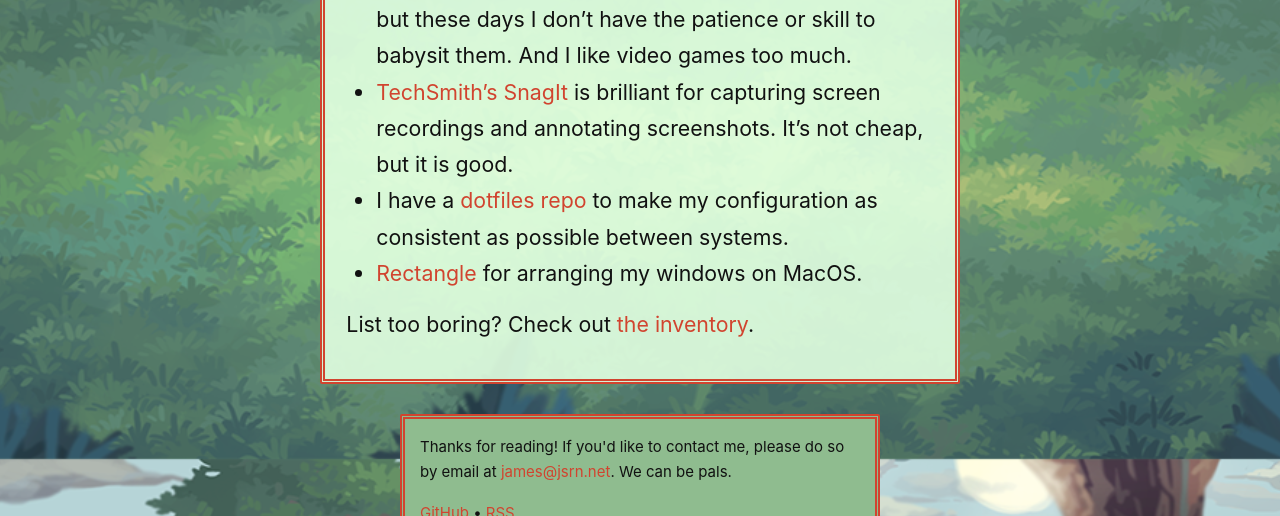
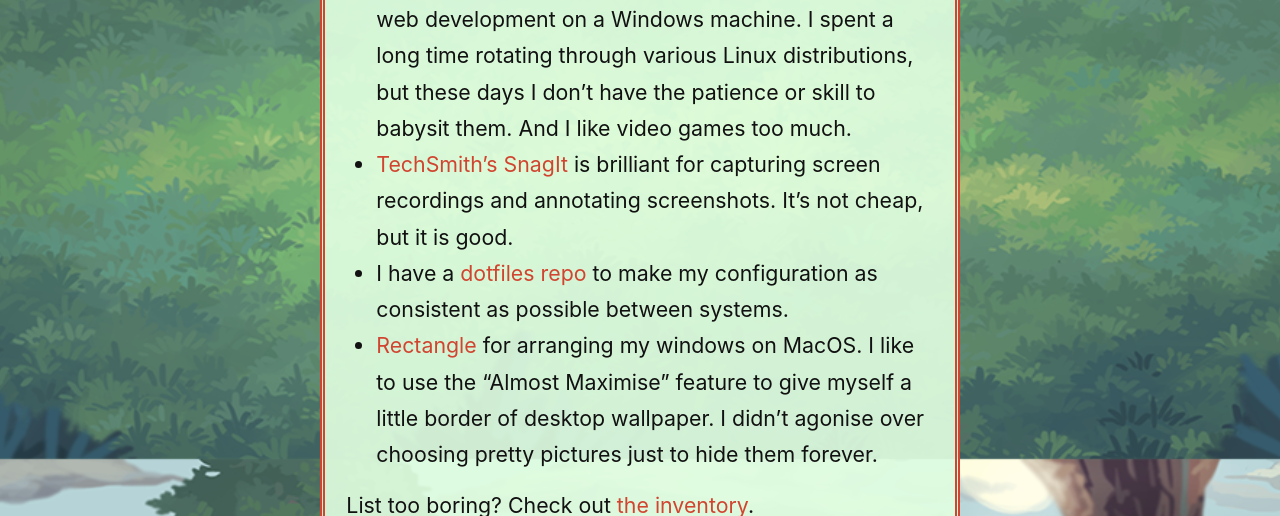
Before and after one commit to jsrn/jsrn.github.io, a Jekyll site: the page built from uses.md, in a window 1280 px wide and 900 px high, scrolled down 2241 px, cut to the strip 0-516 px from the top of the window. Built offline with Jekyll 4.4.1, drawn with Linux system fonts in a browser that asks for light colours; some of the changed text lies outside the part shown.

Commit message:
updated uses

```diff
--- a/uses.md
+++ b/uses.md
@@ -14,7 +14,7 @@
 
 ## Software
 
-- [RubyMine](https://www.jetbrains.com/ruby/) for serious Ruby work. [Visual Studio Code](https://code.visualstudio.com/) for all other text and code editing.
+- [RubyMine](https://www.jetbrains.com/ruby/) for serious Ruby work. [Visual Studio Code](https://code.visualstudio.com/) for all other text and code editing. I try to get into neovim once a year or so. It sticks a little more each time.
 - The majority of my note-taking and journaling is done in [Obsidian](https://obsidian.md/). For all its wonderful features, it's essentially a layer on top of a soup of version controlled markdown files. As with this website, it's important to me that so much of my important data isn't locked in to a particular vendor or platform.
 - [Todoist](https://todoist.com) for holding chaos at bay.
 - [NetNewsWire](https://netnewswire.com/) for subscribing to RSS feeds. It's pretty much entirely replaced my habit of scrolling through Twitter and I'm happier for it.
@@ -24,6 +24,6 @@
 - [Windows Subsystem for Linux](https://docs.microsoft.com/en-us/windows/wsl/faq) whenever I've doing web development on a Windows machine. I spent a long time rotating through various Linux distributions, but these days I don't have the patience or skill to babysit them. And I like video games too much.
 - [TechSmith's SnagIt](https://www.techsmith.com/screen-capture.html) is brilliant for capturing screen recordings and annotating screenshots. It's not cheap, but it is good.
 - I have a [dotfiles repo](https://github.com/jsrn/dotfiles) to make my configuration as consistent as possible between systems.
-- [Rectangle](https://rectangleapp.com/) for arranging my windows on MacOS.
+- [Rectangle](https://rectangleapp.com/) for arranging my windows on MacOS. I like to use the "Almost Maximise" feature to give myself a little border of desktop wallpaper. I didn't agonise over choosing pretty pictures just to hide them forever.
 
 List too boring? Check out <a href="/inventory">the inventory</a>.
```
